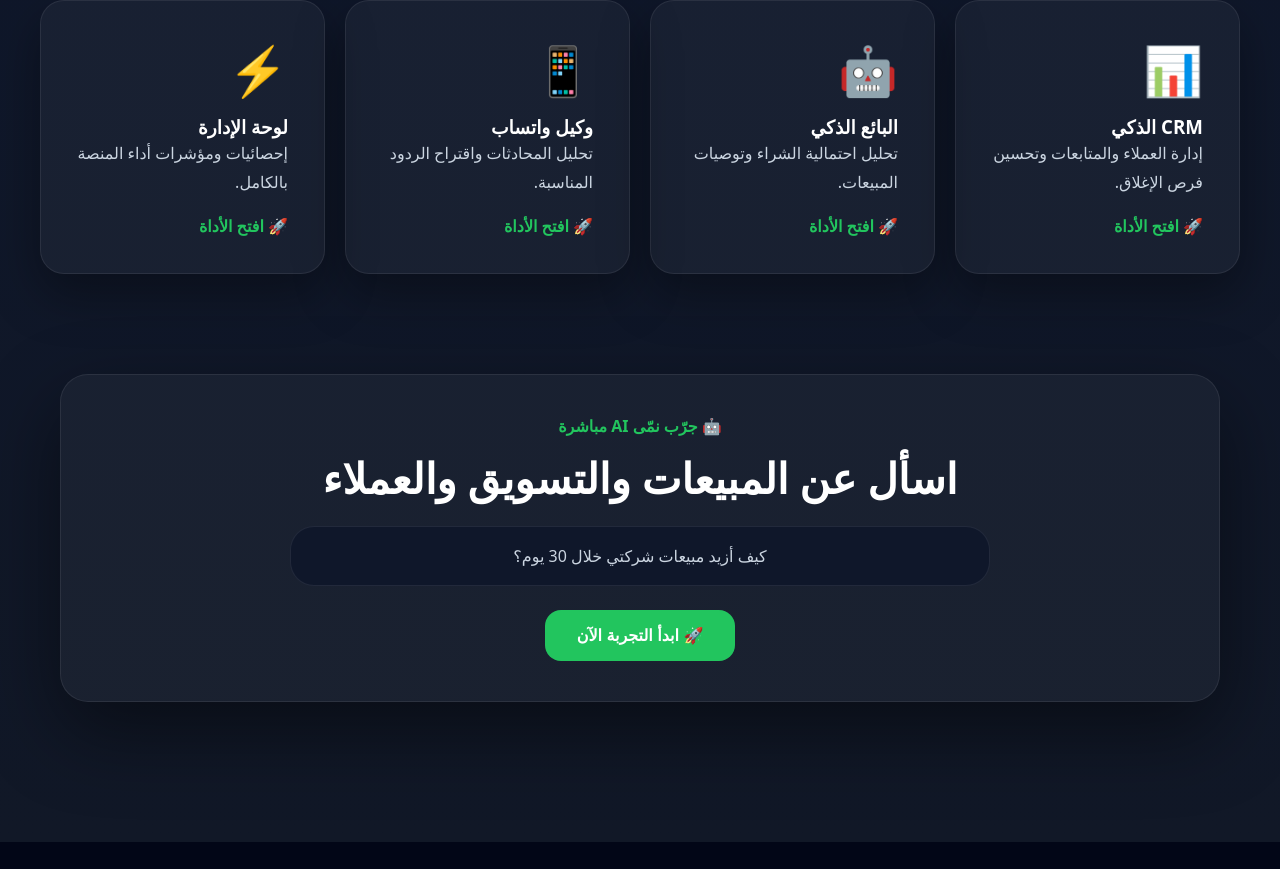
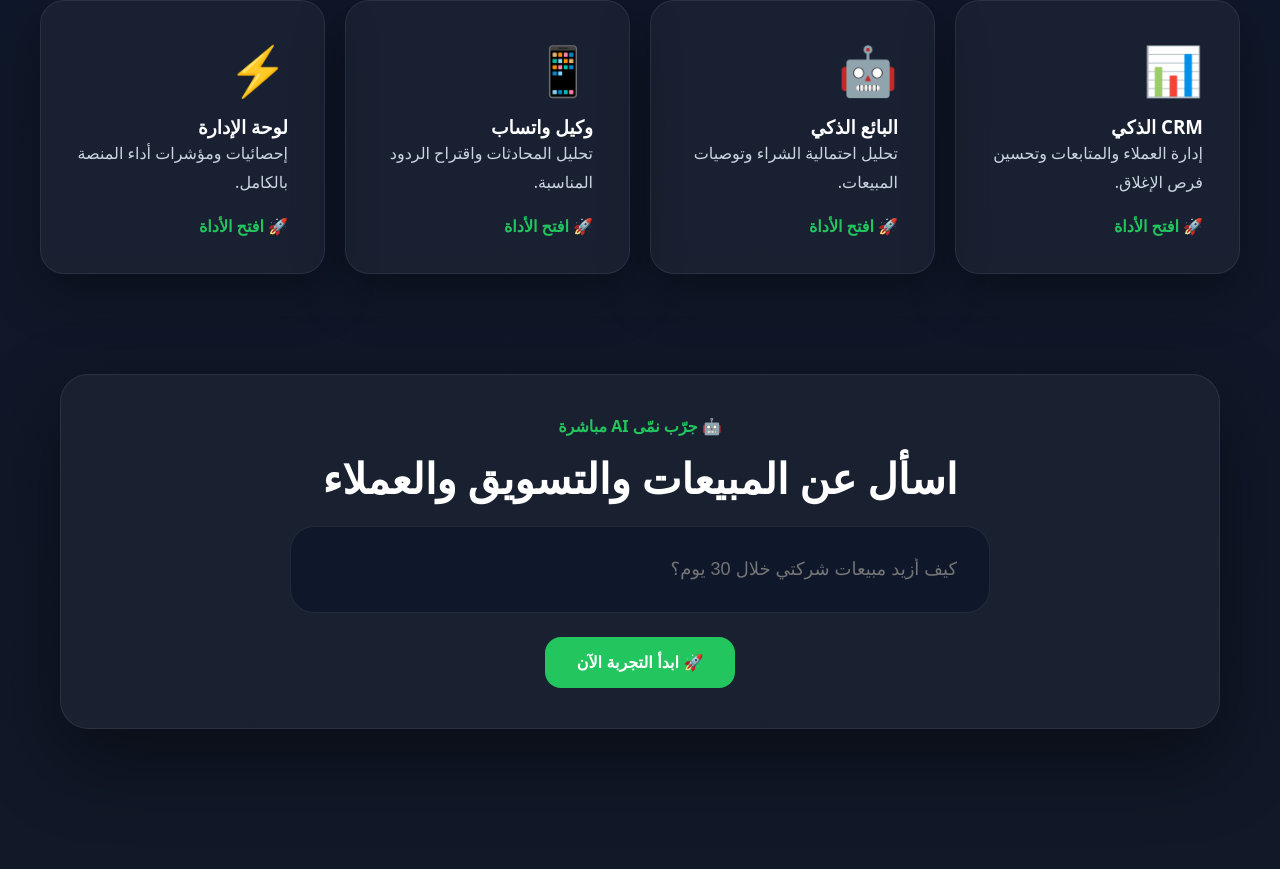
Before and after one commit to namma-ai-sa/namma-ai, a Next.js app: page / in a window 1280 px wide. Shown: the part 1034-1903 px from the top of the page. Before the commit the page ends 1876 px from the top, so only its background shows below. Built offline with nearby package versions, Linux system fonts and the light colour scheme.

Commit message:
smart landing demo

```diff
--- a/app/page.jsx
+++ b/app/page.jsx
@@ -163,7 +163,15 @@ export default function HomePage() {
             </button>
 
             <button
-              onClick={() => router.push("/guest")}
+              onClick={() =>
+                router.push(
+                  "/guest?q=" +
+                    encodeURIComponent(
+                      demoQuestion ||
+                        "كيف أزيد المبيعات؟"
+                    )
+                )
+              }
               style={{
                 padding: "18px 38px",
                 borderRadius: "16px",
@@ -347,11 +355,33 @@ export default function HomePage() {
                 color: "#cbd5e1",
               }}
             >
-              كيف أزيد مبيعات شركتي خلال 30 يوم؟
+              <input
+                value={demoQuestion}
+                onChange={(e) =>
+                  setDemoQuestion(e.target.value)
+                }
+                placeholder="كيف أزيد مبيعات شركتي خلال 30 يوم؟"
+                style={{
+                  width: "100%",
+                  background: "transparent",
+                  border: "none",
+                  color: "white",
+                  fontSize: "18px",
+                  outline: "none",
+                }}
+              />
             </div>
 
             <button
-              onClick={() => router.push("/guest")}
+              onClick={() =>
+                router.push(
+                  "/guest?q=" +
+                    encodeURIComponent(
+                      demoQuestion ||
+                        "كيف أزيد المبيعات؟"
+                    )
+                )
+              }
               style={{
                 marginTop: "24px",
                 background: "#22c55e",
```
